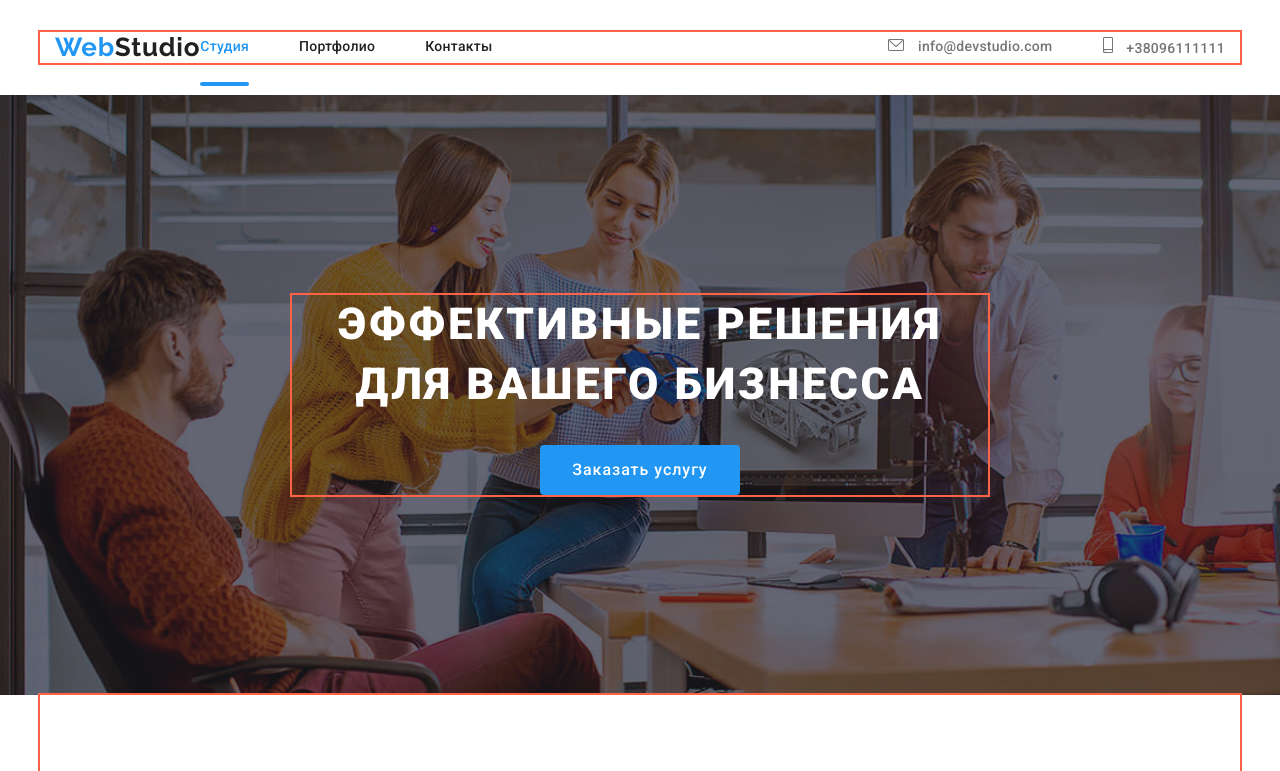
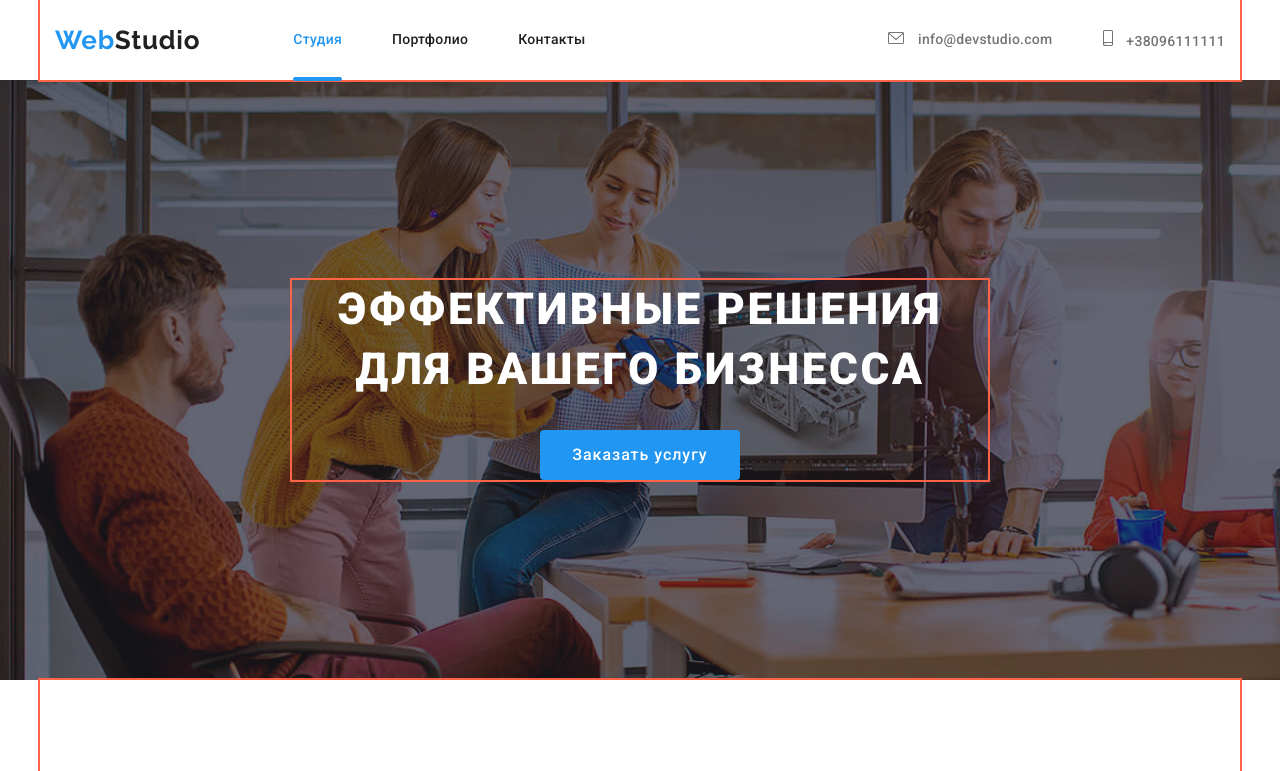
Before and after one commit to zurab5550/goit-markup-hw-08, a plain HTML site: page index.html in a window 1280 px wide. Shown: the top 771 px of the page. Drawn offline with nearby package versions, Linux system fonts and the light colour scheme.

Commit message:
fixed little bugs in footer and header

```diff
--- a/sass/components/_logo.scss
+++ b/sass/components/_logo.scss
@@ -1,4 +1,5 @@
 .logo {
+  margin-right: 93px;
   color: $primary-text-color;
   font-family: Raleway, sans-serif;
   font-size: 26px;
--- a/sass/layouts/_footer.scss
+++ b/sass/layouts/_footer.scss
@@ -102,7 +102,10 @@
 
 .social-footer-list {
   display: flex;
-  justify-content: center;
+
+  @include for-size(desktop-only) {
+    justify-content: center;
+  }
 }
 
 .social-footer-link {
--- a/sass/layouts/_header.scss
+++ b/sass/layouts/_header.scss
@@ -1,7 +1,5 @@
 .header {
   background: $white-color;
-  padding-top: 32px;
-  padding-bottom: 32px;
 }
 
 .header-container {
@@ -25,6 +23,12 @@
   font-size: 14px;
   line-height: 1.14;
   letter-spacing: 0.02em;
+}
+
+.site-nav-item .link {
+  display: inline-block;
+  padding-top: 32px;
+  padding-bottom: 32px;
 }
 
 .site-nav-item:not(:last-child) {
@@ -85,7 +89,7 @@
     height: 4px;
     background: $accent-color;
     border-radius: 2px;
-    bottom: -32px;
+    bottom: -1px;
   }
 }
 
```
Also changed, not shown: css/main.css, css/main.min.css, 2 other files.
